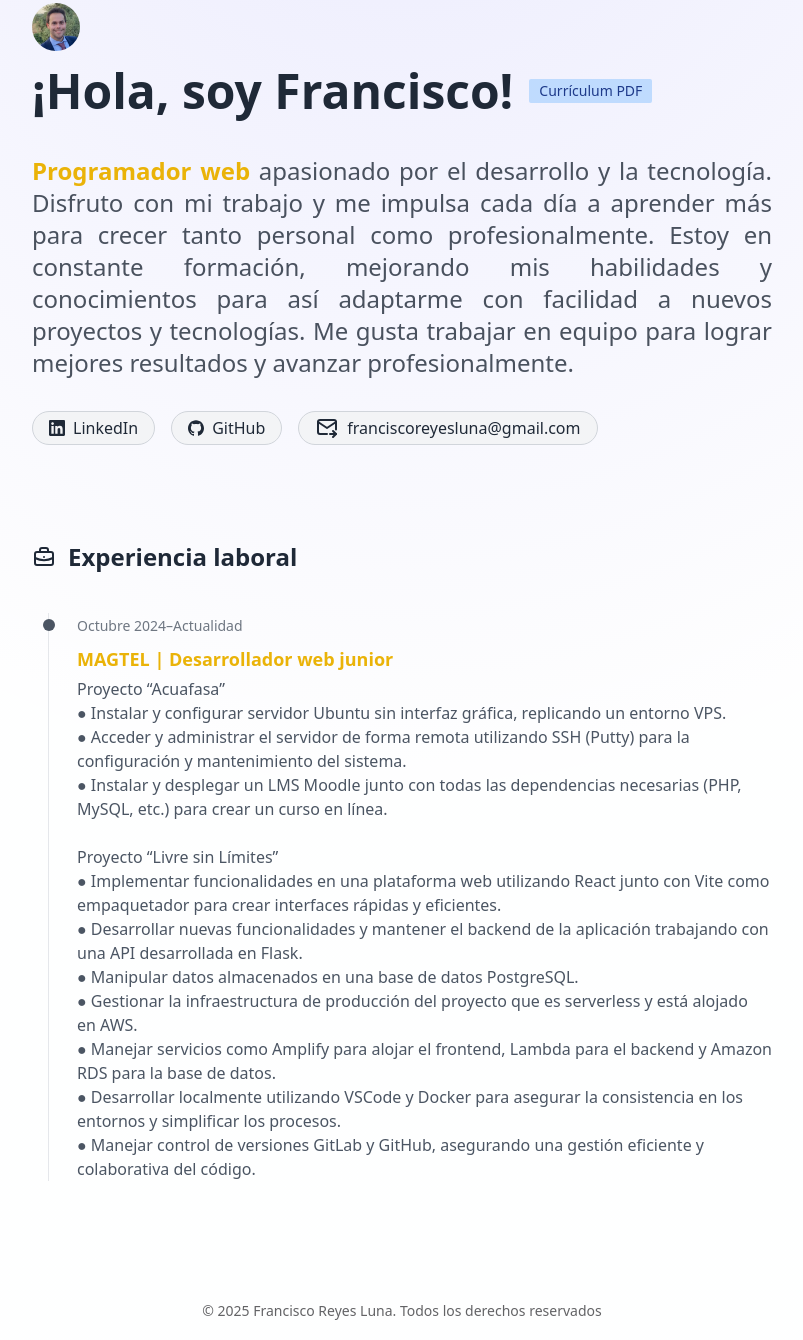
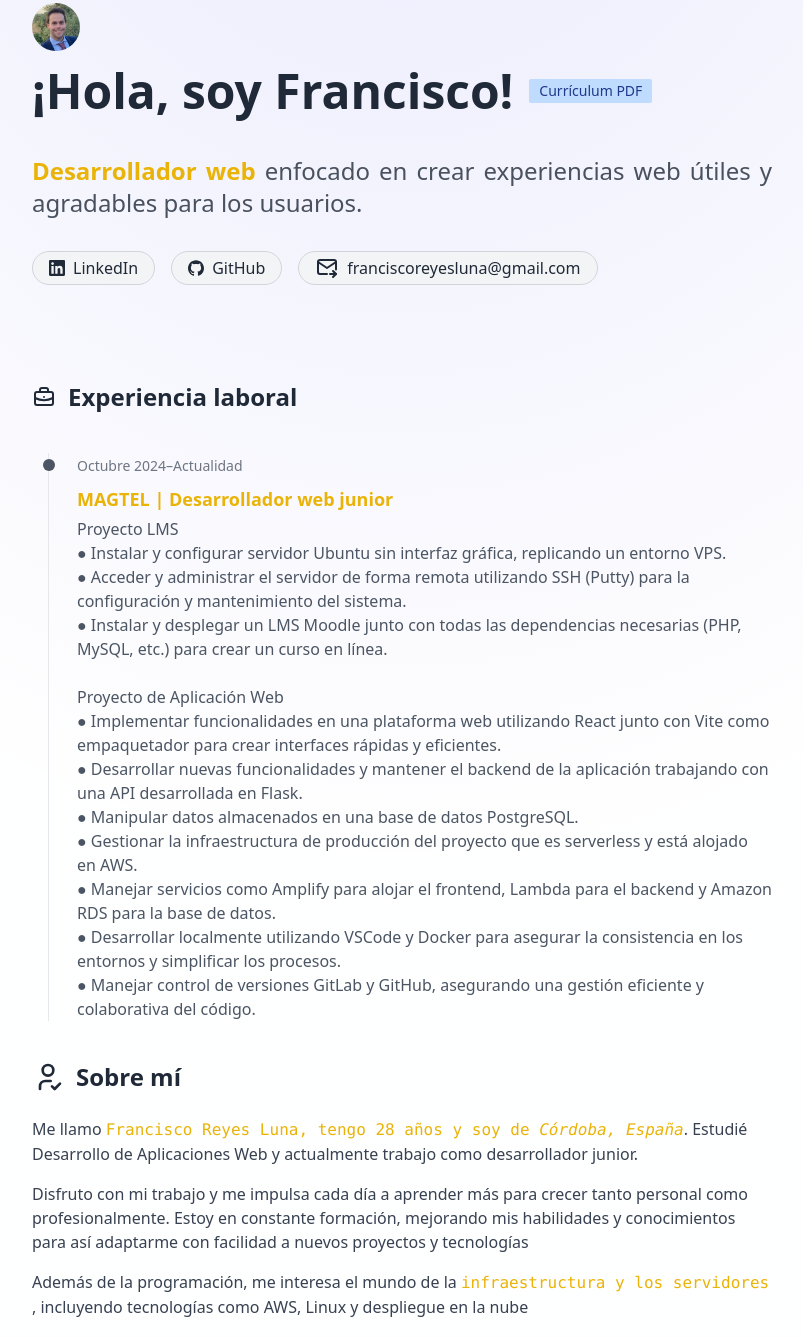
Before and after one commit to reyesfr24/portfolio-dev, an Astro site: page / in a window 1280 px wide. Shown: the part 93-1433 px from the top of the page, without its empty margins (238-1041 px from the left). Built offline with nearby package versions, Linux system fonts and the light colour scheme; Astro itself is replaced by a stand-in of ours.

Commit message:
Añade seccion -sobre mi-

```diff
--- /dev/null
+++ b/src/components/AboutMe.astro
@@ -0,0 +1,21 @@
+---
+ const personalImageAlt = "Miguel Ángel"
+---
+
+<article class="flex flex-col items-center justify-center gap-8 text-gray-700 dark:text-gray-300 md:flex-row">
+  <div
+    class="[&>p]:mb-4 [&>p>strong]:text-yellow-500 dark:[&>p>strong]:text-yellow-200 [&>p>strong]:font-normal [&>p>strong]:font-mono text-pretty order-2 md:order-1"
+  >
+    <p>
+      Me llamo <strong>Francisco Reyes Luna, tengo 28 años y  soy de <em class="italic">Córdoba, España</em></strong>. Estudié Desarrollo de Aplicaciones Web y actualmente trabajo como desarrollador junior.
+    </p>
+
+    <p>
+        Disfruto con mi trabajo y me impulsa cada día a aprender más para crecer tanto personal como profesionalmente. Estoy en constante formación, mejorando mis habilidades y conocimientos para así adaptarme con facilidad a nuevos proyectos y tecnologías
+    </p>
+    <p>
+        Además de la programación, me interesa el mundo de la <strong> infraestructura y los servidores </strong>, incluyendo tecnologías como AWS, Linux y despliegue en la nube
+    </p>
+    </div>
+
+</article>
--- a/src/components/Experience.astro
+++ b/src/components/Experience.astro
@@ -5,12 +5,12 @@ const EXPERIENCE = [
     {
         date: 'Octubre 2024–Actualidad',
         title: 'MAGTEL | Desarrollador web junior',
-        description: `Proyecto “Acuafasa”
+        description: `Proyecto LMS
         ● Instalar y configurar servidor Ubuntu sin interfaz gráfica, replicando un entorno VPS.
         ● Acceder y administrar el servidor de forma remota utilizando SSH (Putty) para la configuración y mantenimiento del sistema.
         ● Instalar y desplegar un LMS Moodle junto con todas las dependencias necesarias (PHP, MySQL, etc.) para crear un curso en línea.
 
-        Proyecto “Livre sin Límites”
+        Proyecto de Aplicación Web
         ● Implementar funcionalidades en una plataforma web utilizando React junto con Vite como empaquetador para crear interfaces rápidas y eficientes.
         ● Desarrollar nuevas funcionalidades y mantener el backend de la aplicación trabajando con una API desarrollada en Flask.
         ● Manipular datos almacenados en una base de datos PostgreSQL.
--- a/src/components/Hero.astro
+++ b/src/components/Hero.astro
@@ -26,13 +26,8 @@ import SplitText from '../components/SplitText.jsx';
 
 		<p class="text-s lg:text-2xl text-gray-800 dark:[&>strong]:text-yellow-200 [&>strong]:text-yellow-500 [&>strong]:font-semibold dark:text-gray-300 text-justify"
         >
-			<strong>Programador web</strong>
-			<span class="opacity-80"> apasionado por el desarrollo y la tecnología. Disfruto
-			con mi trabajo y me impulsa cada día a aprender más para crecer tanto
-			personal como profesionalmente. Estoy en constante formación, mejorando
-			mis habilidades y conocimientos para así adaptarme con facilidad a nuevos
-			proyectos y tecnologías. Me gusta trabajar en equipo para lograr mejores
-			resultados y avanzar profesionalmente.
+			<strong>Desarrollador web</strong>
+			<span class="opacity-80">enfocado en crear experiencias web útiles y agradables para los usuarios.
 			</span>
 		</p>
 
--- /dev/null
+++ b/src/icons/ProfileCheck.astro
@@ -0,0 +1,14 @@
+<svg
+  {...Astro.props}
+  width="24"
+  height="24"
+  viewBox="0 0 24 24"
+  stroke-width="2"
+  stroke="currentColor"
+  fill="none"
+  stroke-linecap="round"
+  stroke-linejoin="round"
+  ><path stroke="none" d="M0 0h24v24H0z" fill="none"></path><path
+    d="M8 7a4 4 0 1 0 8 0a4 4 0 0 0 -8 0"></path><path
+    d="M6 21v-2a4 4 0 0 1 4 -4h4"></path><path d="M15 19l2 2l4 -4"></path></svg
+>
--- a/src/pages/index.astro
+++ b/src/pages/index.astro
@@ -3,14 +3,16 @@ import Layout from '../layouts/Layout.astro';
 
 import Experience from '../components/Experience.astro'
 import SectionContainer from '../components/SectionContainer.astro'
+import AboutMe from '../components/AboutMe.astro'
 import Hero from '../components/Hero.astro'
 import BriefCase from '../icons/BriefCase.astro'
+import ProfileCheck from '../icons/ProfileCheck.astro'
 
 ---
 
 <Layout
-	title="Portfolio Francisco Reyes Luna | Programador web"
-	description="Desarrollador web apasionado por el desarrollo y la tecnología"
+	title="Porfolio Francisco Reyes Luna | Programador web"
+	description="Desarrollador web enfocado en crear experiencias web útiles y agradables para los usuarios."
 >
 	<main class="px-4">
 		<SectionContainer class="py-24 pb-24">
@@ -26,5 +28,12 @@ import BriefCase from '../icons/BriefCase.astro'
 			</h2>
 			<Experience />
 		</SectionContainer>
+		<SectionContainer id="sobre-mi">
+			<h2 class="text-2xl text-gray-800 dark:text-white font-semibold mb-6 flex gap-x-3 items-center">
+				<ProfileCheck class="size-8" />
+        		Sobre mí
+			</h2>
+			<AboutMe />
+		</SectionContainer>
 	</main>
 </Layout>
```
Also changed, not shown: public/profile.jpg (deleted), 1 other file.
